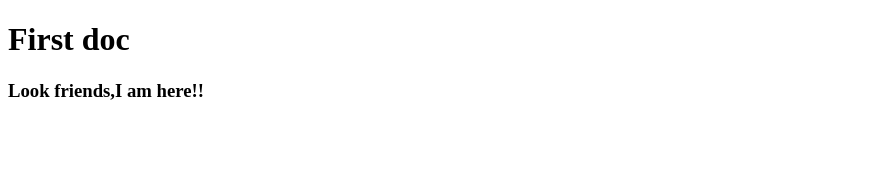
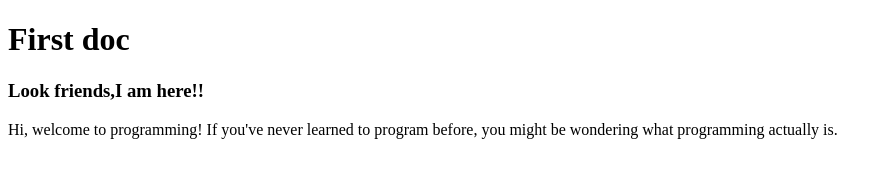
Before and after one commit to Smrity1987/Web-Design, a plain HTML site: page abc.html in a window 1280 px wide. Shown: the whole page, without its empty margins (0-889 px from the left). Drawn offline with Linux system fonts and the light colour scheme.

Commit message:
Welcome to Git

```diff
--- a/abc.html
+++ b/abc.html
@@ -8,5 +8,6 @@
 <body>
     <h1>First doc</h1>
     <h3>Look friends,I am here!!</h3>
+    <p>Hi, welcome to programming! If you've never learned to program before, you might be wondering what programming actually is.</p>
 </body>
 </html>
```
